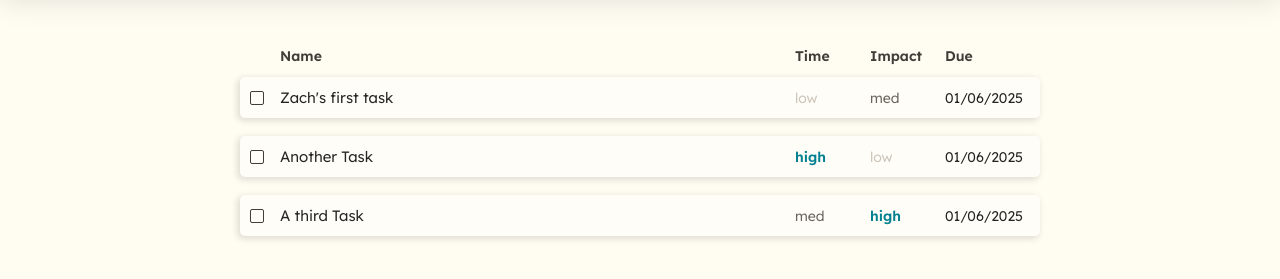
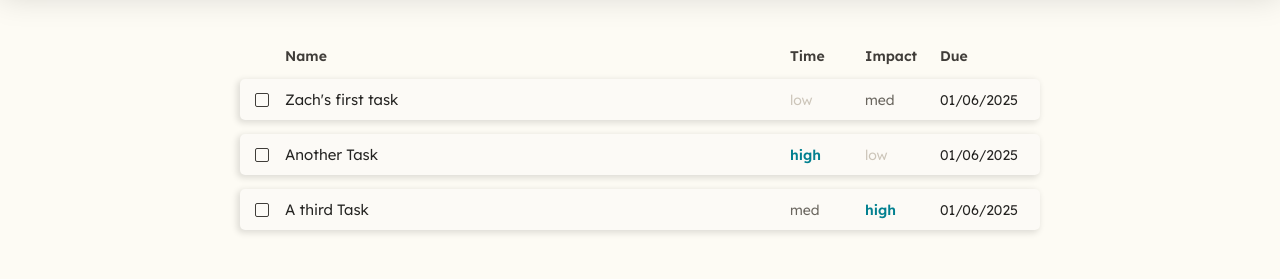
Before and after one commit to z-saylor/task-grid, a website built with webpack: page src/template.html in a window 1280 px wide. Shown: the part 103-382 px from the top of the page. Built offline with nearby package versions, Linux system fonts and the light colour scheme.

Commit message:
updated white and whiter to be less intensely warm

```diff
--- a/src/styles.css
+++ b/src/styles.css
@@ -22,8 +22,8 @@
 }
 
 body {
-    --color-white: #FFFCF2;
-    --color-whiter: #fefdf8;
+    --color-white: #fdfbf4;
+    --color-whiter: #fcfaf6;
     --color-light-gray: #CCC5B9;
     --color-medium-gray: #69655e;
     --color-dark-gray: #403D39;
--- a/src/task-module/task-module.css
+++ b/src/task-module/task-module.css
@@ -2,7 +2,7 @@
     flex: auto;
     display: flex;
     flex-direction: column;
-    gap: 18px;
+    gap: 14px;
     font-size: 14px;
 }
 
@@ -10,10 +10,10 @@
     display: grid;
     grid-template-columns: 20px 1fr 60px 60px 90px;
     gap: 15px;
-    padding: 0px 5px;
+    padding: 0px 10px;
     font-family: 'Lexend-Heavy';
     color: var(--color-dark-gray);
-    margin-bottom: -6px;
+    margin-bottom: 0px;
     margin-top: 20px;
 }
 
@@ -22,7 +22,7 @@
     grid-template-columns: 20px 1fr 60px 60px 90px;
     gap: 15px;
     box-shadow: -2px 2px 6px 1px rgba(0, 0, 0, 0.12);
-    padding: 11px 5px;
+    padding: 11px 10px;
     border-radius: 5px;
     align-items: center;
     color: var(--color-black);
@@ -44,7 +44,7 @@
     border-radius: 2px;
 }
 .task-checkbox:hover {
-    transform: scale(1.1);
+    background-color: var(--color-light-gray);
 }
 
 .task-name {
```
